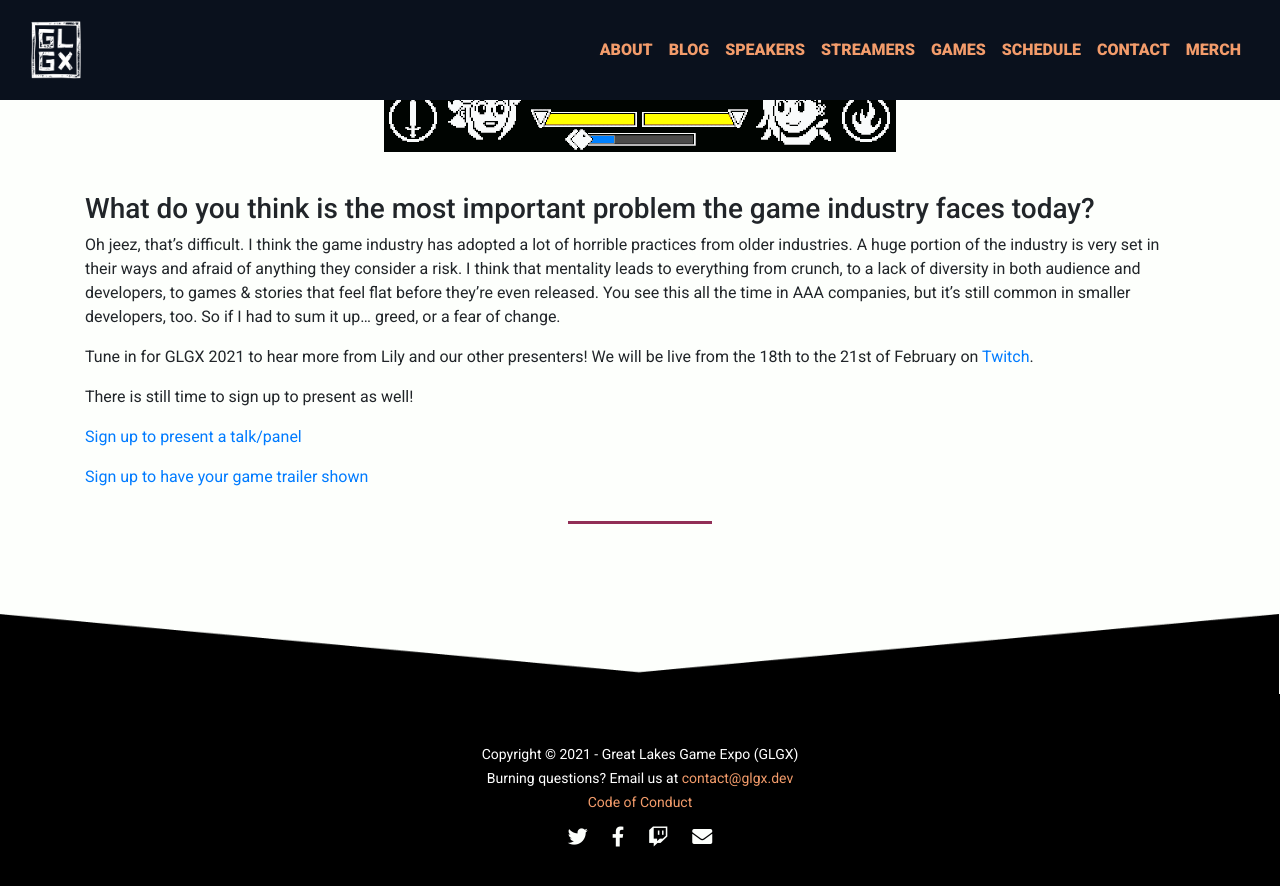
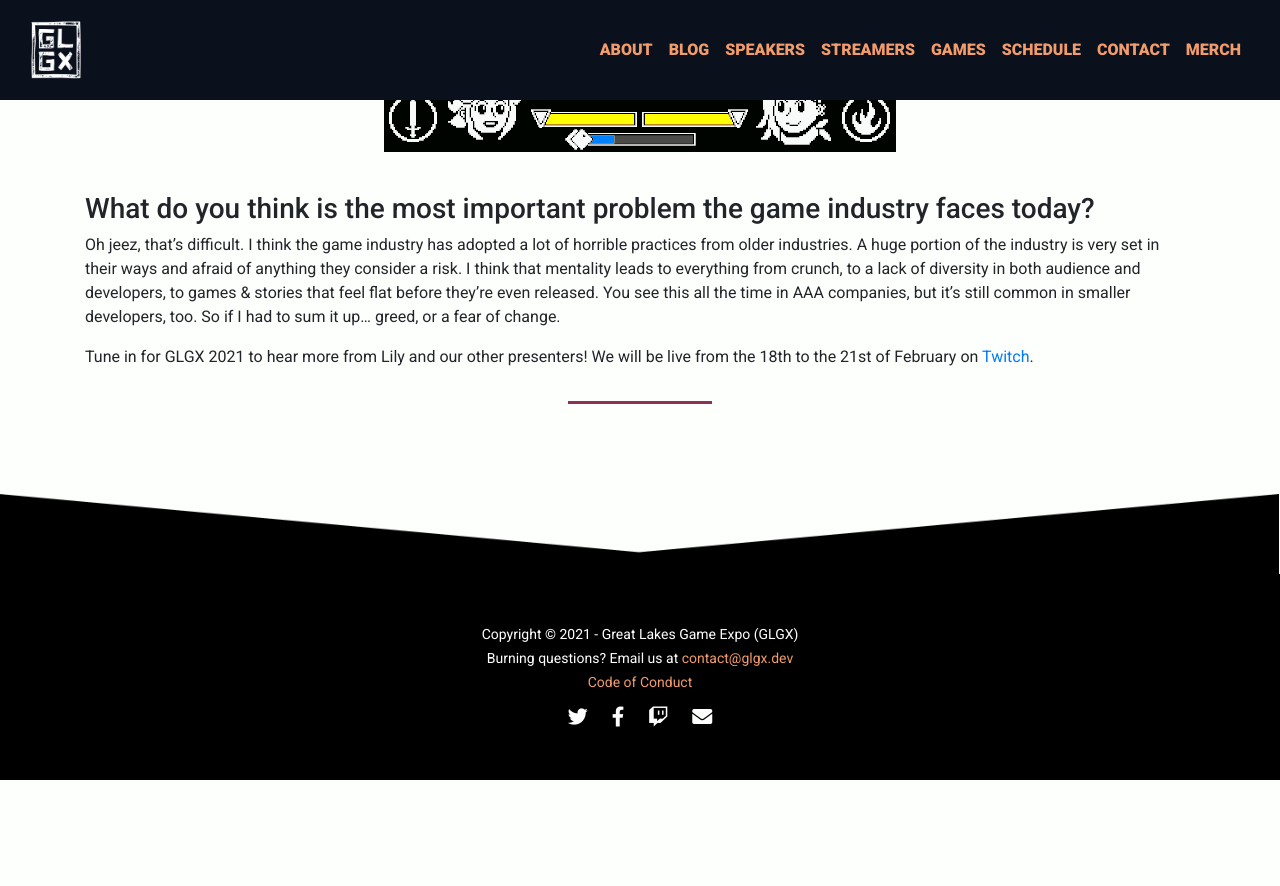
Before and after one commit to LTUX-Admin/LTUX-Admin.github.io, a Jekyll site: the page built from _posts/2021-01-28-lily-valeen-interview.md, in a window 1280 px wide and 900 px high, scrolled down 2077 px. Shown: the top 886 px of the window. Built offline with Jekyll 4.4.1, drawn with Linux system fonts in a browser that asks for light colours; comment, search, counter and statistics services are not loaded; after the commit the page ends 2857 px from its top, so only the background shows below that.

Commit message:
Update 2021-01-28-lily-valeen-interview.md
- Removed signup links.

```diff
--- a/_posts/2021-01-28-lily-valeen-interview.md
+++ b/_posts/2021-01-28-lily-valeen-interview.md
@@ -44,9 +44,3 @@ In the run up to this year's event, we are conducting a series of interviews wit
 > Oh jeez, that's difficult. I think the game industry has adopted a lot of horrible practices from older industries. A huge portion of the industry is very set in their ways and afraid of anything they consider a risk. I think that mentality leads to everything from crunch, to a lack of diversity in both audience and developers, to games & stories that feel flat before they're even released. You see this all the time in AAA companies, but it's still common in smaller developers, too. So if I had to sum it up... greed, or a fear of change.
 
 Tune in for GLGX 2021 to hear more from Lily and our other presenters! We will be live from the 18th to the 21st of February on [Twitch](https://twitch.tv/glgexpo).
-
-There is still time to sign up to present as well!
-
-[Sign up to present a talk/panel](https://docs.google.com/forms/d/e/1FAIpQLSdeVNU7D5KBIcMN3dcX2OUMkFi4b2gANr2pUonc2EnzSeiUPw/viewform)
-
-[Sign up to have your game trailer shown](https://docs.google.com/forms/d/e/1FAIpQLSe_knD0XFIm6ziTMWG8_aRhLJ8e7lv1aaKqRYf6Tj0KXPoR7A/viewform)
```
